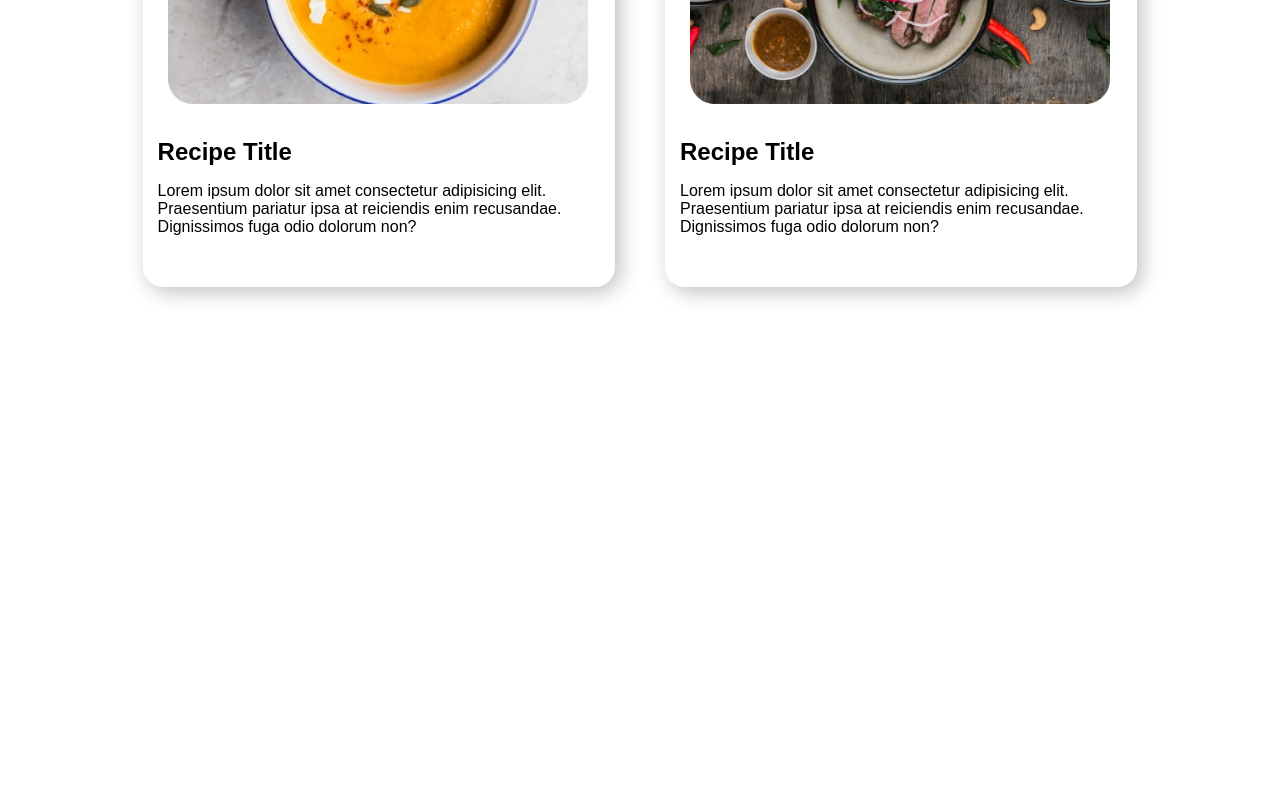
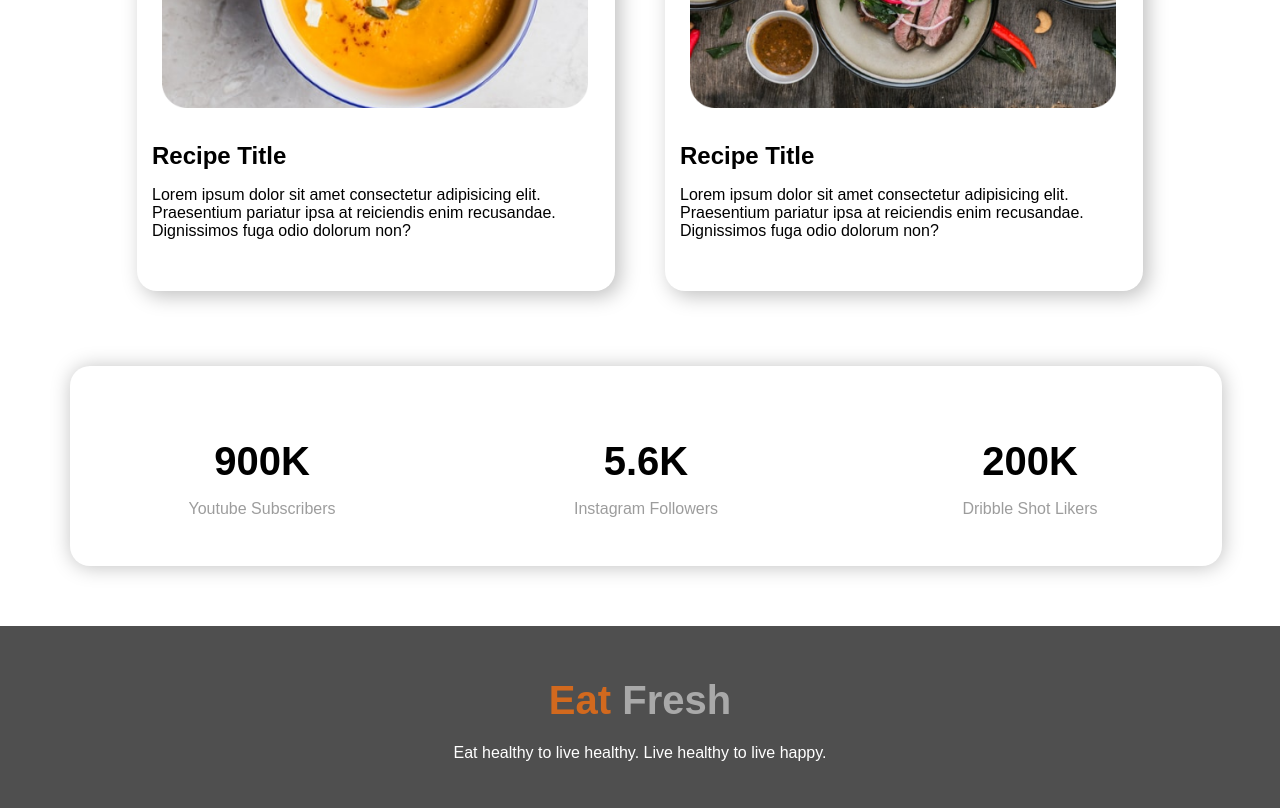
Before and after one commit to Md-Rubel-Ahmed-Rana/eating-healthy-food-project, a plain HTML site: page index.html in a window 1280 px wide. Shown: the part 1654-2462 px from the top of the page. Before the commit the page ends 1974 px from the top, so only its background shows below. Drawn offline with Linux system fonts and the light colour scheme.

Commit message:
Practice Day Project has been done completely

```diff
--- a/index.html
+++ b/index.html
@@ -49,5 +49,23 @@
             </div>
         </div>
     </section>
+    <section class="social-followers">
+        <div class="youtube social-platform">
+            <h1>900K</h1>
+            <p>Youtube Subscribers</p>
+        </div>
+        <div class="instagram social-platform">
+            <h1>5.6K</h1>
+            <p>Instagram Followers</p>
+        </div>
+        <div class="dribble-shot social-platform">
+            <h1>200K</h1>
+            <p>Dribble Shot Likers</p>
+        </div>
+    </section>
+    <footer>
+        <h1><span class="eat">Eat </span><span class="fresh">Fresh</span></h1>
+        <p>Eat healthy to live healthy. Live healthy to live happy.</p>
+    </footer>
 </body>
 </html>
--- a/style.css
+++ b/style.css
@@ -1,6 +1,7 @@
 
 body{
     font-family: arial;
+    margin: 0;
 }
 
 header{
@@ -132,3 +133,47 @@ header{
     margin-top: 20px;
     margin-bottom: 0px;
 }
+
+.social-followers{
+    display: flex;
+    justify-content: center;
+    width: 90%;
+    box-shadow: 1px 1px 20px #00000040;
+    margin-left: 70px;
+    margin-top: 50px;
+    margin-bottom: 60px;
+    height: 200px;
+    border-radius: 20px;
+
+}
+
+.social-platform{
+    width: 35%;
+    text-align: center;
+    padding-top: 40px;
+}
+.social-platform h1{
+    font-size: 40px;
+    margin-bottom: 0;
+    font-weight: bold;
+}
+.social-platform p{
+    font-weight: 100;
+    color: #00000063;
+}
+
+footer{
+    text-align: center;
+    background-color: #000000b0;
+    color: white;
+    padding: 30px;
+}
+
+.eat{
+    color: chocolate;
+    font-size: 40px;
+}
+.fresh{
+    color: darkgrey;
+    font-size: 40px;
+}
```
